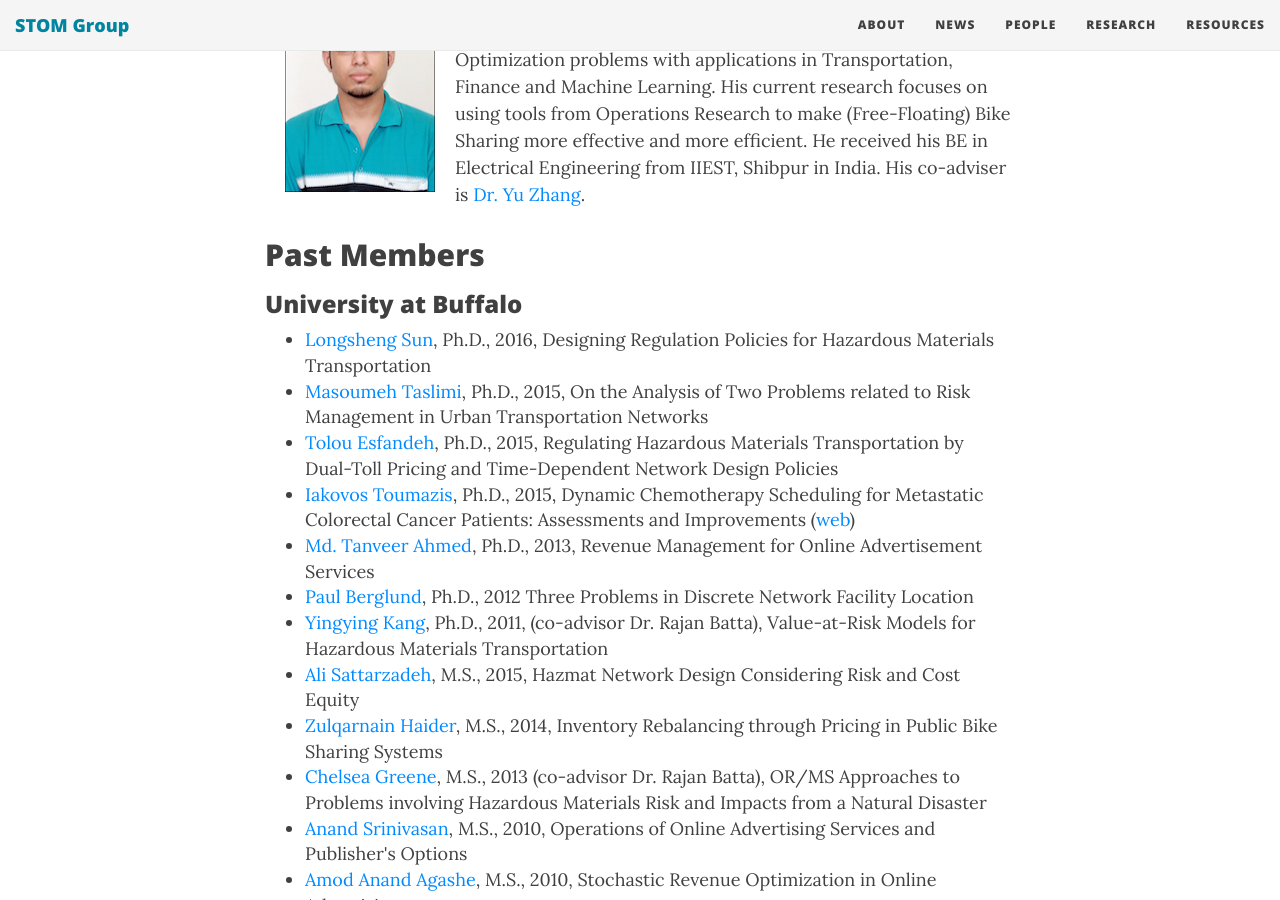
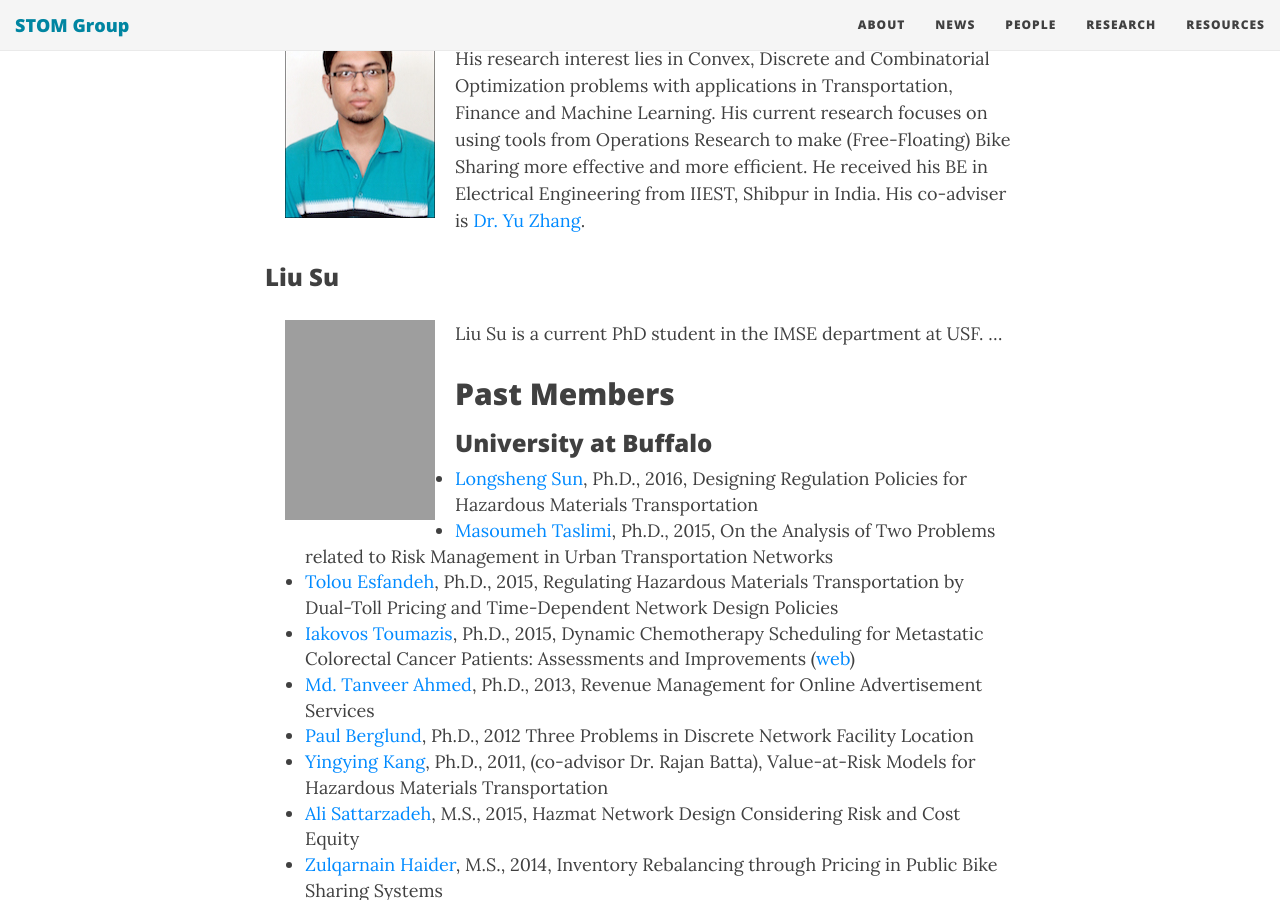
Before and after one commit to STOM-Group/stom.chkwon.net, a Jekyll site: the page built from people/people.md, in a window 1280 px wide and 900 px high, scrolled down 1897 px. Built offline with Jekyll 4.4.1, drawn with Linux system fonts in a browser that asks for light colours; nearby versions of some CDN libraries; comment, search, counter and statistics services are not loaded; grey boxes are pictures that could not be loaded.

Commit message:
adding Liu Su to people

```diff
--- a/people/people.md
+++ b/people/people.md
@@ -43,6 +43,9 @@ Mahdi Takalloo is a PhD student at USF IMSE. He received his BS in Industrial En
 <img src="images/pal.jpg" width="150" height="200" align="left" hspace="20" />
 Aritra Pal is a current PhD student in the IMSE department at USF. His research interest lies in Convex, Discrete and Combinatorial Optimization problems with applications in Transportation, Finance and Machine Learning. His current research focuses on using tools from Operations Research to make (Free-Floating) Bike Sharing more effective and more efficient. He received his BE in Electrical Engineering from IIEST, Shibpur in India. His co-adviser is <a href="http://cee.eng.usf.edu/faculty/YuZhang" target="_blank">Dr. Yu Zhang</a>.
 
+### Liu Su
+<img src="images/su.jpg" width="150" height="200" align="left" hspace="20" />
+Liu Su is a current PhD student in the IMSE department at USF. ...
 
 
 
```
